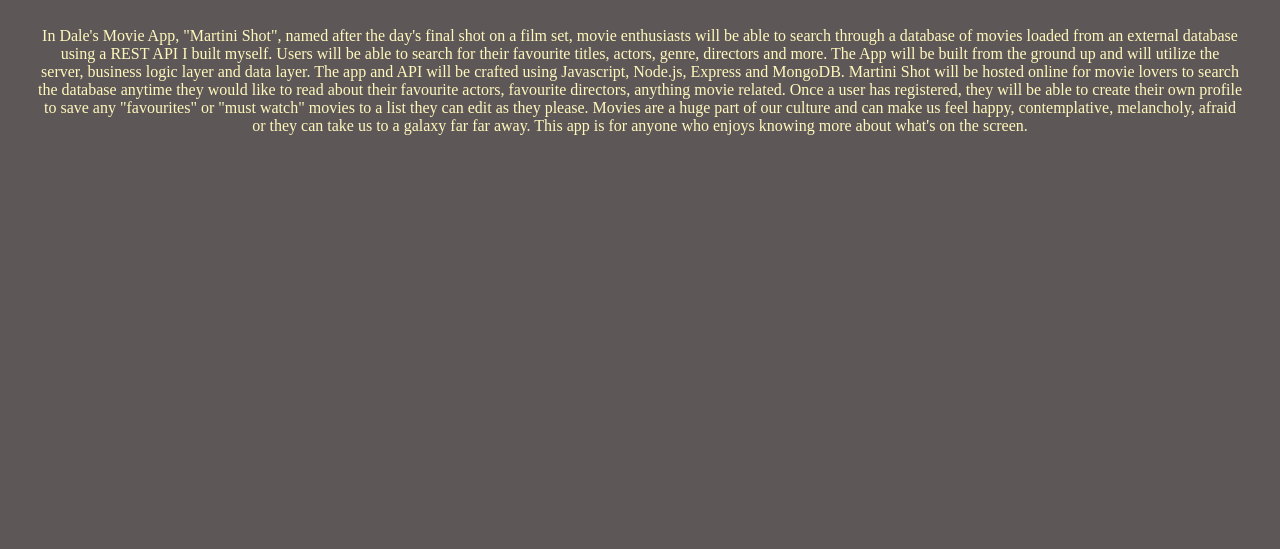
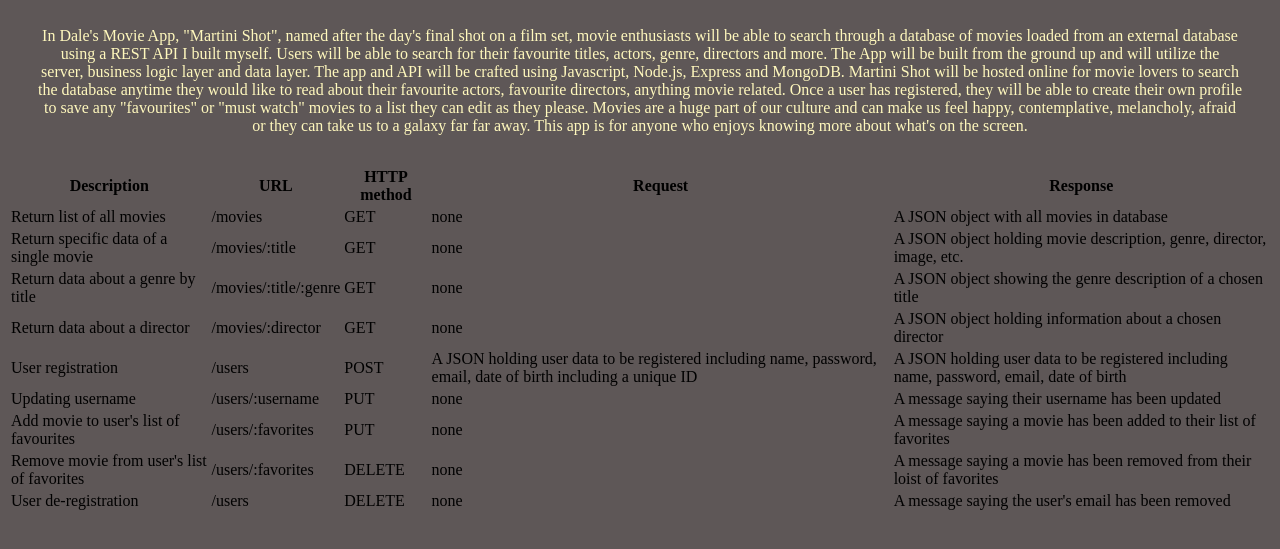
Before and after one commit to Waledilson/movie_api, a website: page public/documentation.html in a window 1280 px wide. Shown: the part 61-610 px from the top of the page. Drawn offline with Linux system fonts and the light colour scheme.

Commit message:
added documentation
added table detailing API endpoints and what they do, what they are for and how to use them.

```diff
--- a/public/documentation.html
+++ b/public/documentation.html
@@ -1,5 +1,6 @@
 <!DOCTYPE html>
 <html lang="en">
+
 <head>
   <meta charset="utf-8">
   <meta name="viewport" content="device=device-width, initial-scale=1">
@@ -8,6 +9,7 @@
   </title>
   <link rel="stylesheet" type="text/css" href="styles.css">
 </head>
+
 <body>
   <header>
     <h1>
@@ -16,11 +18,93 @@
   </header>
   <main>
     <p>
-        In Dale's Movie App, "Martini Shot", named after the day's final shot on a film set, movie enthusiasts will be able to search through a database of movies loaded from an external database using a REST API I built myself. Users will be able to search for their favourite titles, actors, genre, directors and more. The App will be built from the ground up and will utilize the server, business logic layer and data layer. The app and API will be crafted using Javascript, Node.js, Express and MongoDB. Martini Shot will be hosted online for movie lovers to search the database anytime they would like to read about their favourite actors, favourite directors, anything movie related. Once a user has registered, they will be able to create their own profile to save any "favourites" or "must watch" movies to a list they can edit as they please. Movies are a huge part of our culture and can make us feel happy, contemplative, melancholy, afraid or they can take us to a galaxy far far away. This app is for anyone who enjoys knowing more about what's on the screen.
+      In Dale's Movie App, "Martini Shot", named after the day's final shot on a film set, movie enthusiasts will be
+      able to search through a database of movies loaded from an external database using a REST API I built myself.
+      Users will be able to search for their favourite titles, actors, genre, directors and more. The App will be built
+      from the ground up and will utilize the server, business logic layer and data layer. The app and API will be
+      crafted using Javascript, Node.js, Express and MongoDB. Martini Shot will be hosted online for movie lovers to
+      search the database anytime they would like to read about their favourite actors, favourite directors, anything
+      movie related. Once a user has registered, they will be able to create their own profile to save any "favourites"
+      or "must watch" movies to a list they can edit as they please. Movies are a huge part of our culture and can make
+      us feel happy, contemplative, melancholy, afraid or they can take us to a galaxy far far away. This app is for
+      anyone who enjoys knowing more about what's on the screen.
     </p>
+    <table>
+      <tr>
+        <th>Description</th>
+        <th>URL</th>
+        <th>HTTP method</th>
+        <th>Request</th>
+        <th>Response</th>
+      </tr>
+      <tr>
+        <td>Return list of all movies</td>
+        <td>/movies</td>
+        <td>GET</td>
+        <td>none</td>
+        <td>A JSON object with all movies in database</td>
+      </tr>
+      <tr>
+        <td>Return specific data of a single movie</td>
+        <td>/movies/:title</td>
+        <td>GET</td>
+        <td>none</td>
+        <td>A JSON object holding movie description, genre, director, image, etc.</td>
+      </tr>
+      <tr>
+        <td>Return data about a genre by title</td>
+        <td>/movies/:title/:genre</td>
+        <td>GET</td>
+        <td>none</td>
+        <td>A JSON object showing the genre description of a chosen title</td>
+      </tr>
+      <tr>
+        <td>Return data about a director</td>
+        <td>/movies/:director</td>
+        <td>GET</td>
+        <td>none</td>
+        <td>A JSON object holding information about a chosen director</td>
+      </tr>
+      <tr>
+        <td>User registration</td>
+        <td>/users</td>
+        <td>POST</td>
+        <td>A JSON holding user data to be registered including name, password, email, date of birth including a unique ID</td>
+        <td>A JSON holding user data to be registered including name, password, email, date of birth</td>
+      </tr>
+      <tr>
+        <td>Updating username</td>
+        <td>/users/:username</td>
+        <td>PUT</td>
+        <td>none</td>
+        <td>A message saying their username has been updated</td>
+      </tr>
+      <tr>
+        <td>Add movie to user's list of favourites</td>
+        <td>/users/:favorites</td>
+        <td>PUT</td>
+        <td>none</td>
+        <td>A message saying a movie has been added to their list of favorites</td>
+      </tr>
+      <tr>
+        <td>Remove movie from user's list of favorites</td>
+        <td>/users/:favorites</td>
+        <td>DELETE</td>
+        <td>none</td>
+        <td>A message saying a movie has been removed from their loist of favorites</td>
+      </tr>
+      <tr>
+        <td>User de-registration</td>
+        <td>/users</td>
+        <td>DELETE</td>
+        <td>none</td>
+        <td>A message saying the user's email has been removed</td>
+      </tr>
+    </table>
   </main>
   <footer>
   </footer>
 
 </body>
+
 </html>
```
Also changed, not shown: 1 other file. Lines whose indentation alone changed are shown as unchanged.
